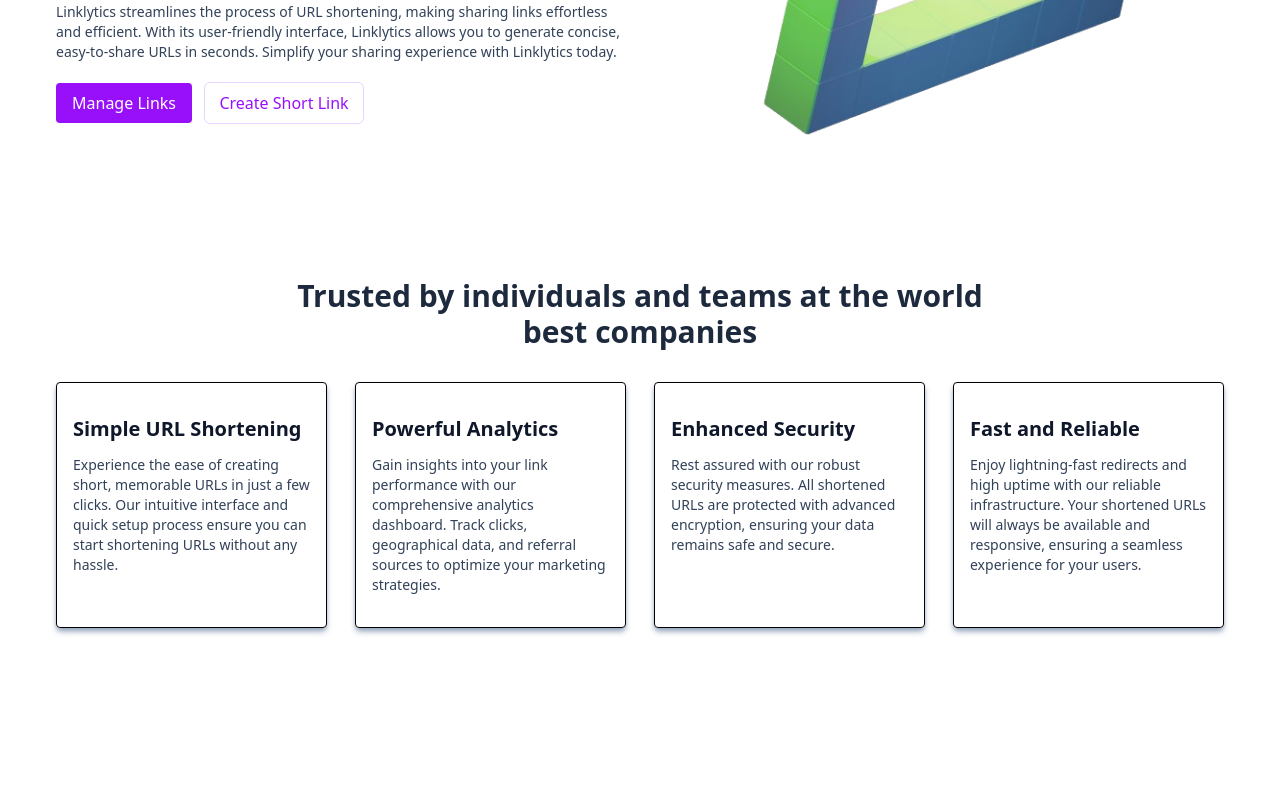
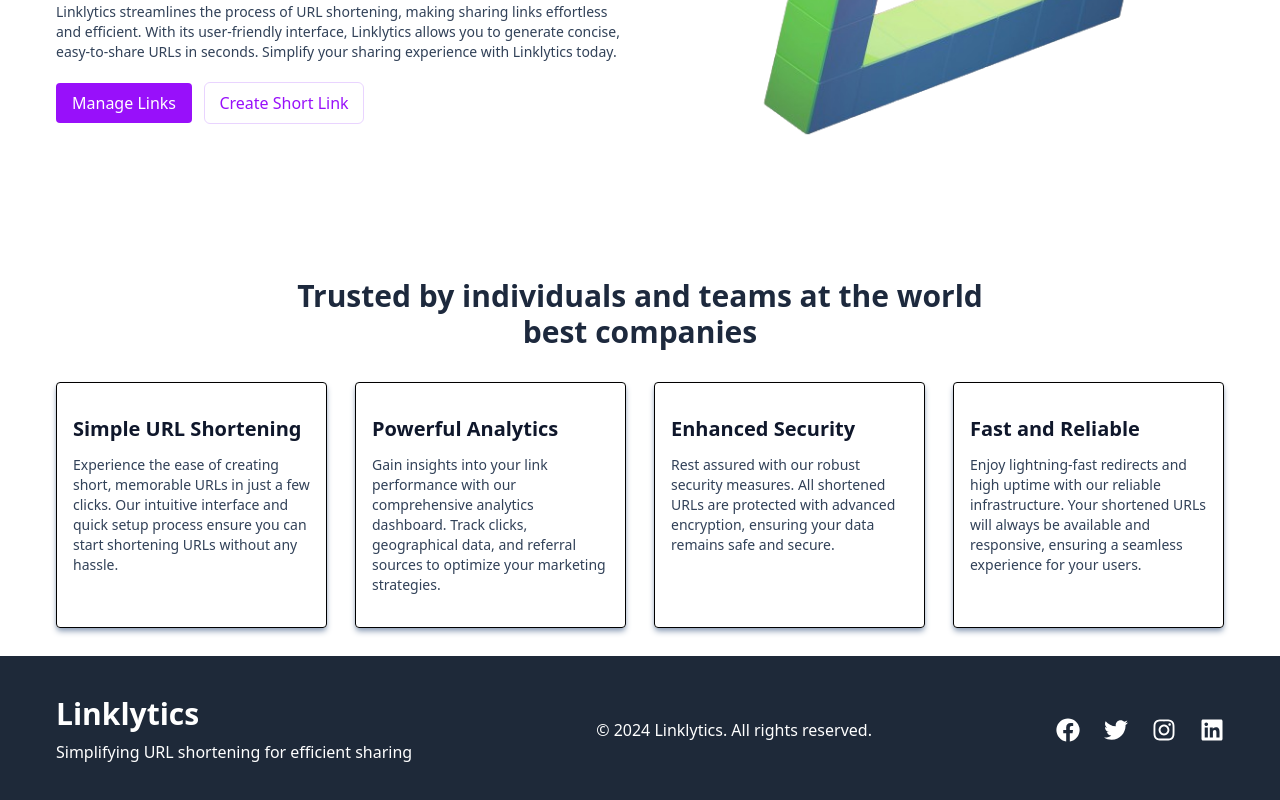
Before and after one commit to Bhabani-Barik/url-shortener, a React (Vite) app in the folder url-shortener-react/: page / in a window 1280 px wide. Shown: the part 290-1090 px from the top of the page. Before the commit the page ends 946 px from the top, so only its background shows below. Built offline with nearby package versions, Linux system fonts and the light colour scheme.

Commit message:
App.jsx updated

```diff
--- a/url-shortener-react/src/App.jsx
+++ b/url-shortener-react/src/App.jsx
@@ -4,6 +4,8 @@
 import { BrowserRouter, Route, Routes } from 'react-router-dom'
 import LandingPage from './component/LandingPage'
 import AboutPage from './component/AboutPage'
+import NavBar from './component/NavBar'
+import Footer from './component/Footer.Jsx'
 
 function App() {
 
@@ -11,10 +13,12 @@
   return (
     <>
      <BrowserRouter>
+     <NavBar />
       <Routes>
         <Route path='/' element={<LandingPage />}  />
         <Route path='/about' element={<AboutPage />}  />
       </Routes>
+      <Footer />
      </BrowserRouter>
     </>
   )
```
